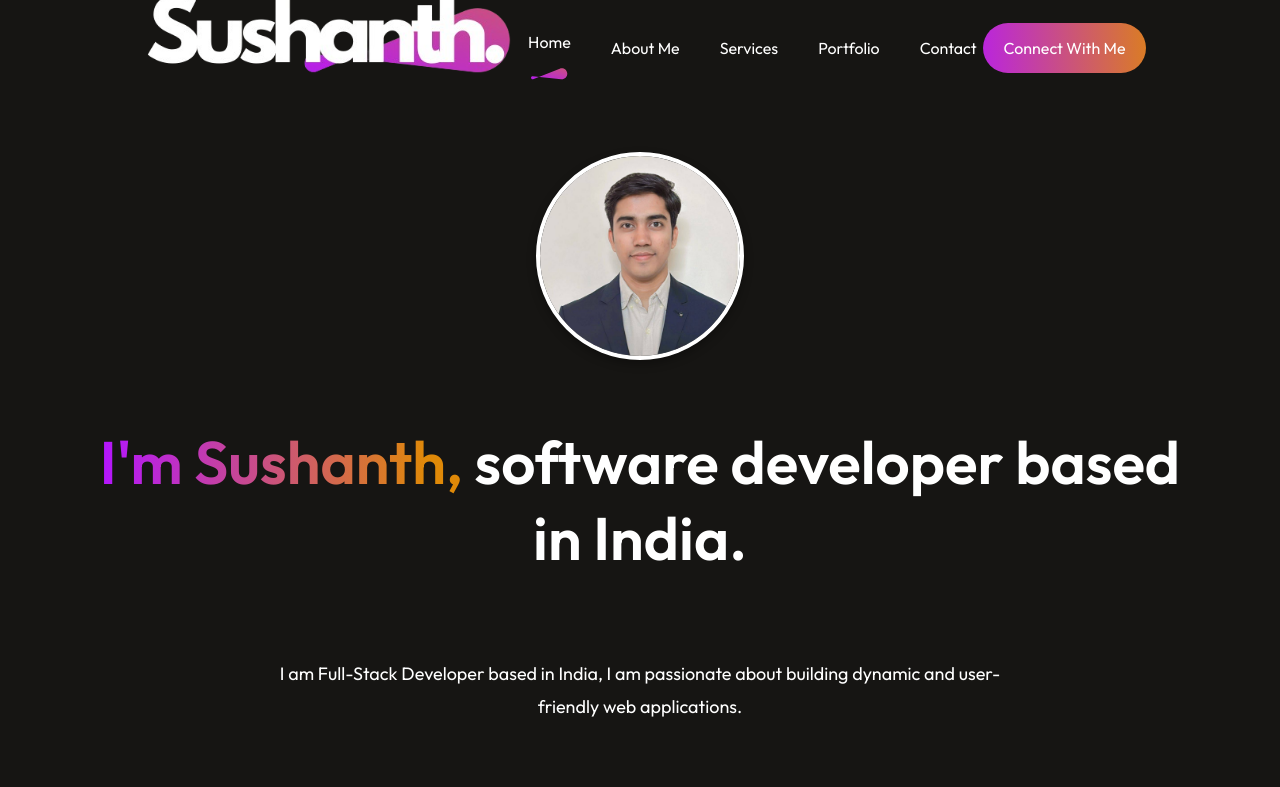
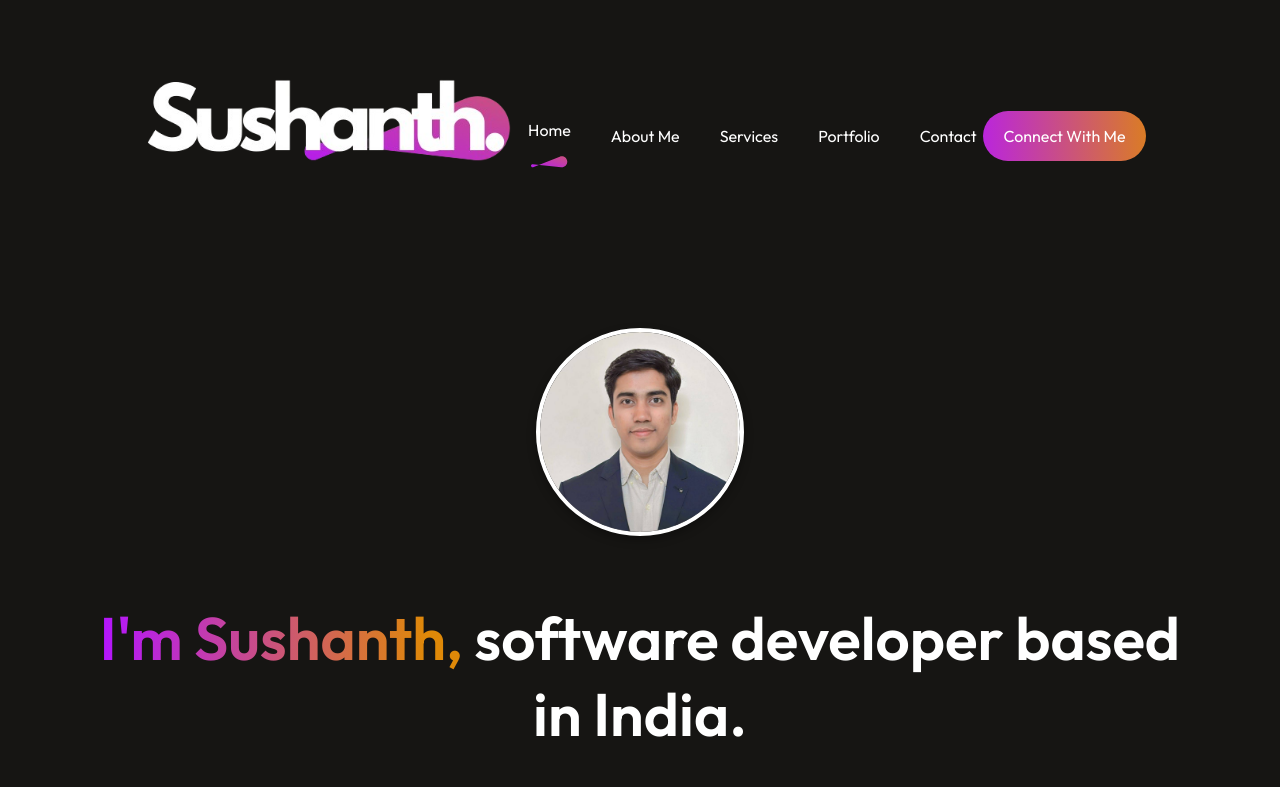
Before and after one commit to demon-codly/my-portfolio, a React (Vite) app: page / in a window 1280 px wide. Shown: the top 787 px of the page. Built offline with nearby package versions, Linux system fonts and the light colour scheme.

Commit message:
navbar fix

```diff
--- a/src/components/Navbar/Navbar.css
+++ b/src/components/Navbar/Navbar.css
@@ -1,6 +1,5 @@
 /* --- Base Navbar Style (Now defaults to non-sticky) --- */
 .navbar {
-    height: 80px;
     display: flex;
     align-items: center;
     justify-content: space-between;
```
